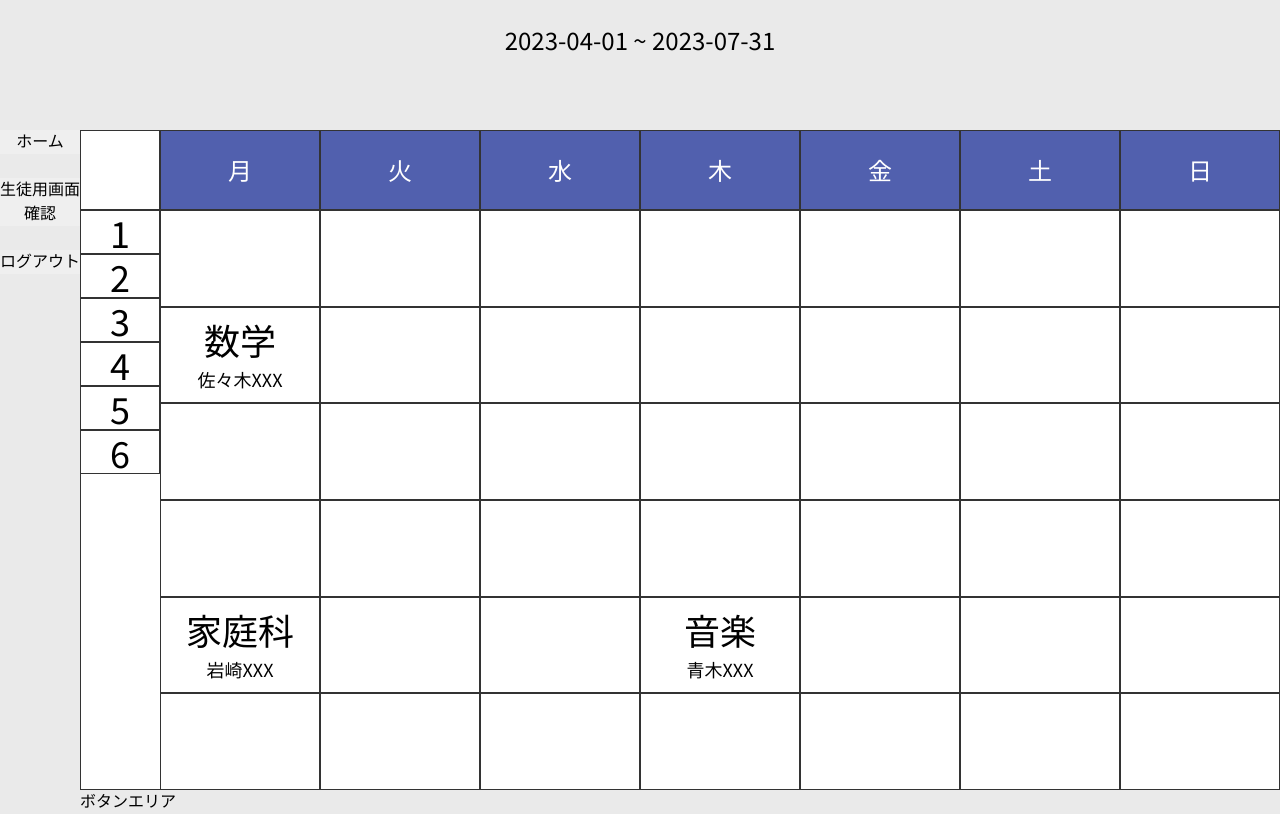
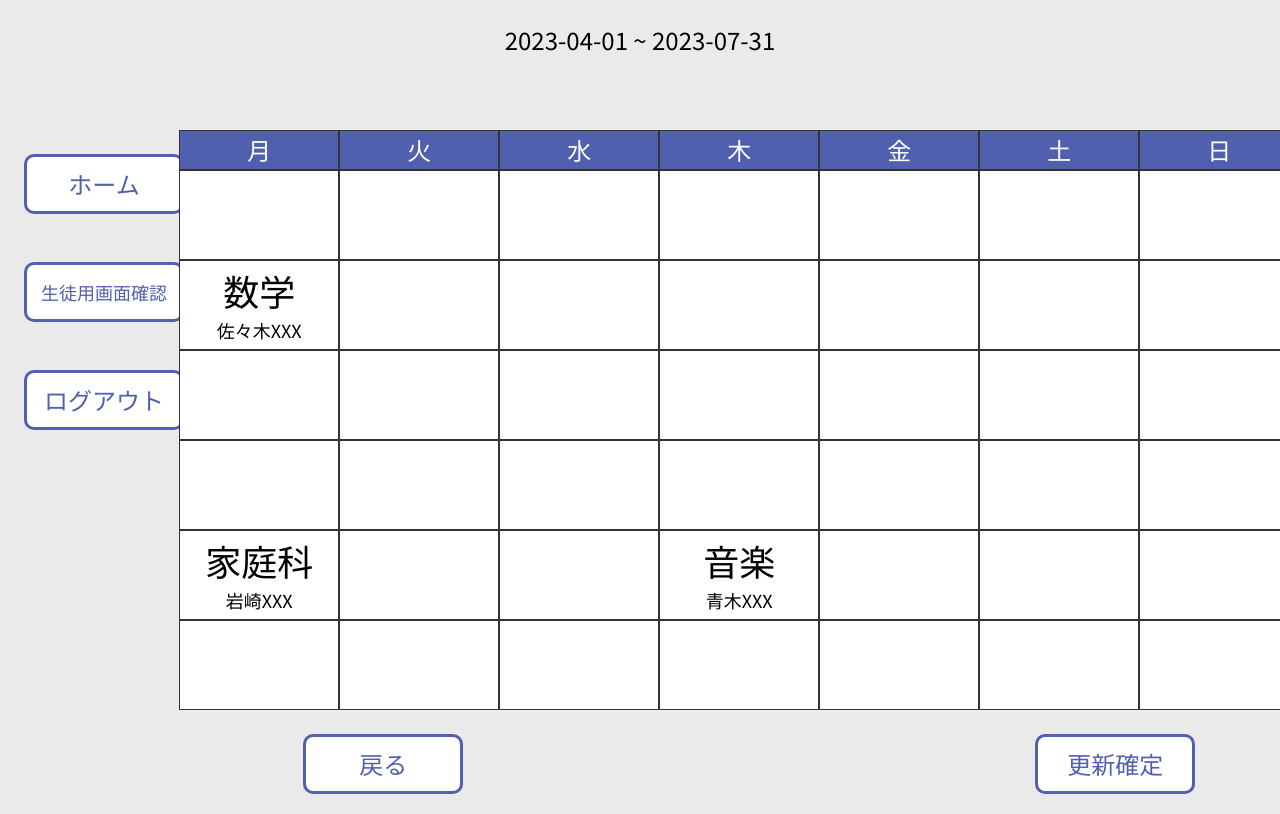
Before and after one commit to yusui-okanaka-adglobe-co-jp/2023-Technical-Training-Team-C, a Nuxt app in the folder frontend/: page /timetableUpdate in a window 1280 px wide. Shown: the part 180-994 px from the top of the page. Built offline with nearby package versions, Linux system fonts and the light colour scheme.

Commit message:
更新画面作成途中

```diff
--- a/frontend/pages/timetableUpdate.vue
+++ b/frontend/pages/timetableUpdate.vue
@@ -11,23 +11,25 @@
     <div class="main">
       <!--ボタン-->
       <div class="timetable-button-area">
-        <button @click="goToHome">ホーム</button>
-        <button @click="goToStudentPage">生徒用画面確認</button>
-        <button @click="logout">ログアウト</button>
+        <button class="left-button button-font-color usual-button font-size-l" @click="goToHome">ホーム</button>
+        <button class="left-button button-font-color usual-button font-size-m" @click="goToStudentPage">
+          生徒用画面確認
+        </button>
+        <button class="left-button button-font-color usual-button font-size-l" @click="logout">ログアウト</button>
       </div>
       <!--時間割-->
       <div>
         <!-- <div v-show="loadingDisplay"> -->
         <div class="right-area">
-          <table class="timetable">
-            <th class="vertical-head horizontal-writing"></th>
-            <th>
-              <!--時限-->
-              <template v-for="periodNumber of blankCell" :key="periodNumber">
+          <table class="timetable-update">
+            <!-- <th class="vertical-head horizontal-writing"></th> -->
+            <!-- <th> -->
+            <!--時限-->
+            <!-- <template v-for="periodNumber of blankCell" :key="periodNumber">
                 <TimetablePeriod :period="periodNumber"></TimetablePeriod>
-              </template>
-              <!-- 曜日のループ -->
-            </th>
+              </template> -->
+            <!-- 曜日のループ -->
+            <!-- </th> -->
 
             <!--時間割-->
             <!-- <template v-for="period in periodCount" :key="period"> -->
@@ -53,7 +55,23 @@
             </template>
             <tr></tr>
           </table>
-          <div class="bottom">ボタンエリア</div>
+        </div>
+        <div class="bottom">
+          <div class="bottom-button-area">
+            <div class="bottom-left-button">
+              <button
+                class="usual-button button-font-color font-size-l"
+                @click="() => navigateTo('/timetableRegister')"
+              >
+                <div>戻る</div>
+              </button>
+            </div>
+            <div class="bottom-right-button">
+              <button class="usual-button button-font-color font-size-l">
+                <div>更新確定</div>
+              </button>
+            </div>
+          </div>
         </div>
       </div>
     </div>
@@ -74,6 +92,7 @@ let subjectData: string = ''
 let teacherData: string = ''
 
 const dow = [1, 2, 3, 4, 5, 6, 0]
+
 /* 検証用オブジェクト */
 const timetables2: Timetable[] = [
   {
@@ -281,6 +300,8 @@ function dayOfWeekChangeString(dayOfWeek: number) {
 function lessonExist(periodNumber: number, dayOfWeekNumber: number) {
   return lessons.filter(({ period }) => period === periodNumber).some(({ dayOfWeek }) => dayOfWeek === dayOfWeekNumber)
 }
+
+//教科名取得
 function getSubject(periodNumber: number, dayOfWeekNumber: number) {
   subjectData = String(
     lessons.filter(({ period }) => period === periodNumber).find(({ dayOfWeek }) => dayOfWeek === dayOfWeekNumber)
@@ -288,6 +309,7 @@ function getSubject(periodNumber: number, dayOfWeekNumber: number) {
   )
   return subjectData
 }
+//教師名取得
 function getTeacher(periodNumber: number, dayOfWeekNumber: number) {
   teacherData = String(
     lessons.filter(({ period }) => period === periodNumber).find(({ dayOfWeek }) => dayOfWeek === dayOfWeekNumber)
@@ -299,6 +321,14 @@ function getTeacher(periodNumber: number, dayOfWeekNumber: number) {
 
 <style scoped lang="scss">
 @import '../assets/scss/timetable.scss';
+.timetable-update {
+  writing-mode: vertical-lr;
+  border-collapse: collapse;
+  table-layout: fixed;
+
+  background-color: #ffffff;
+  box-shadow: 0 0 0 1px #333 inset;
+}
 .time-area {
   height: 180px;
 }
@@ -313,11 +343,11 @@ function getTeacher(periodNumber: number, dayOfWeekNumber: number) {
 .main {
   display: flex;
 }
-button {
+.left-button {
+  margin-left: 24px;
   margin-bottom: 24px;
 }
 .timetable-button-area {
-  // width: 204px;
   width: 14%;
   display: flex;
   flex-direction: column;
@@ -325,6 +355,21 @@ button {
 }
 /*下部 */
 .bottom {
-  // text-align: center;
+  width: 100%;
+  padding: 0 80px;
+}
+.button-font-color {
+  color: #5160ae;
+}
+.bottom-button-area {
+  position: relative;
+}
+.bottom-left-button {
+  position: absolute;
+  left: 24px;
+}
+.bottom-right-button {
+  position: absolute;
+  right: 24px;
 }
 </style>
```
